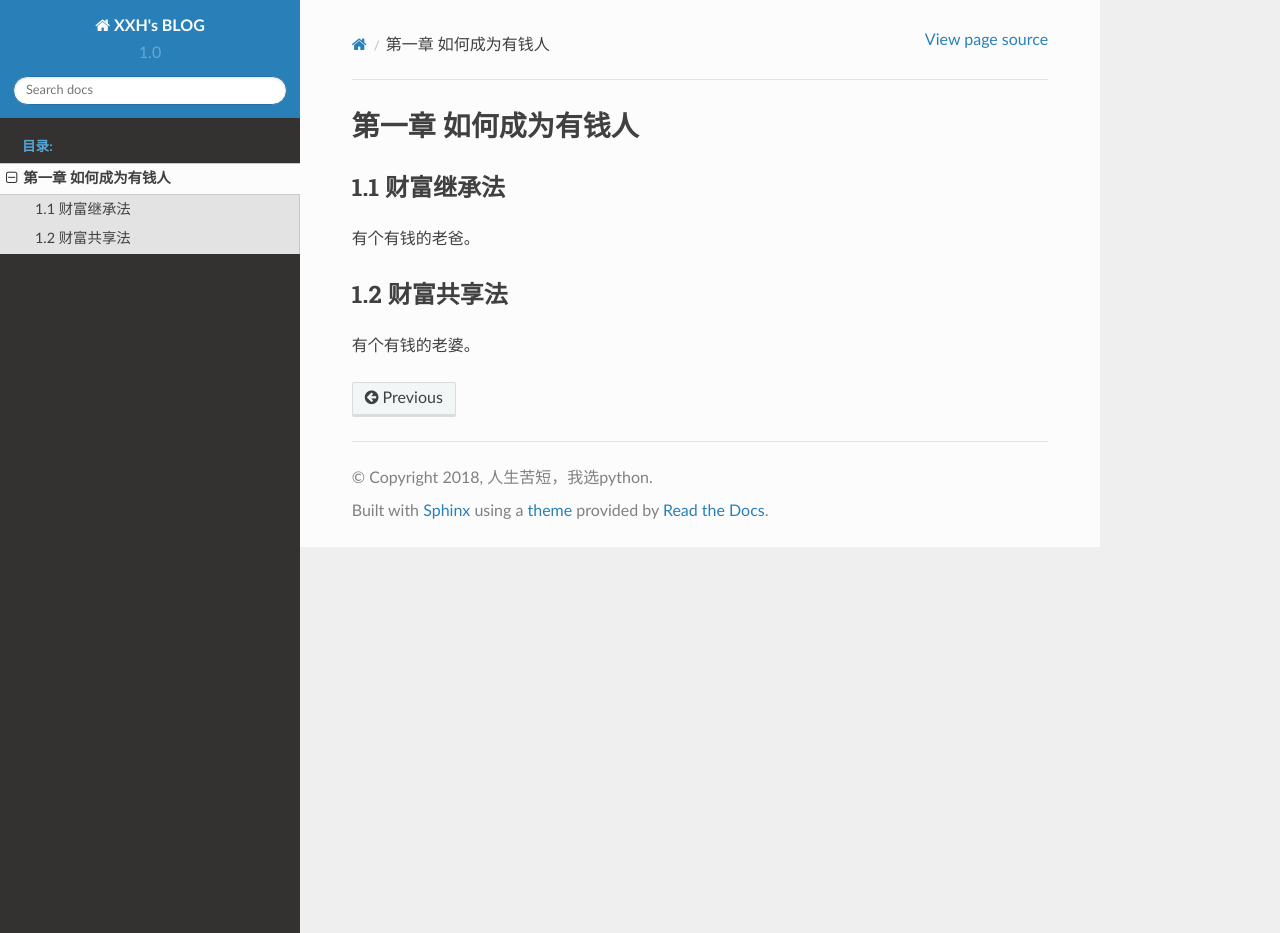
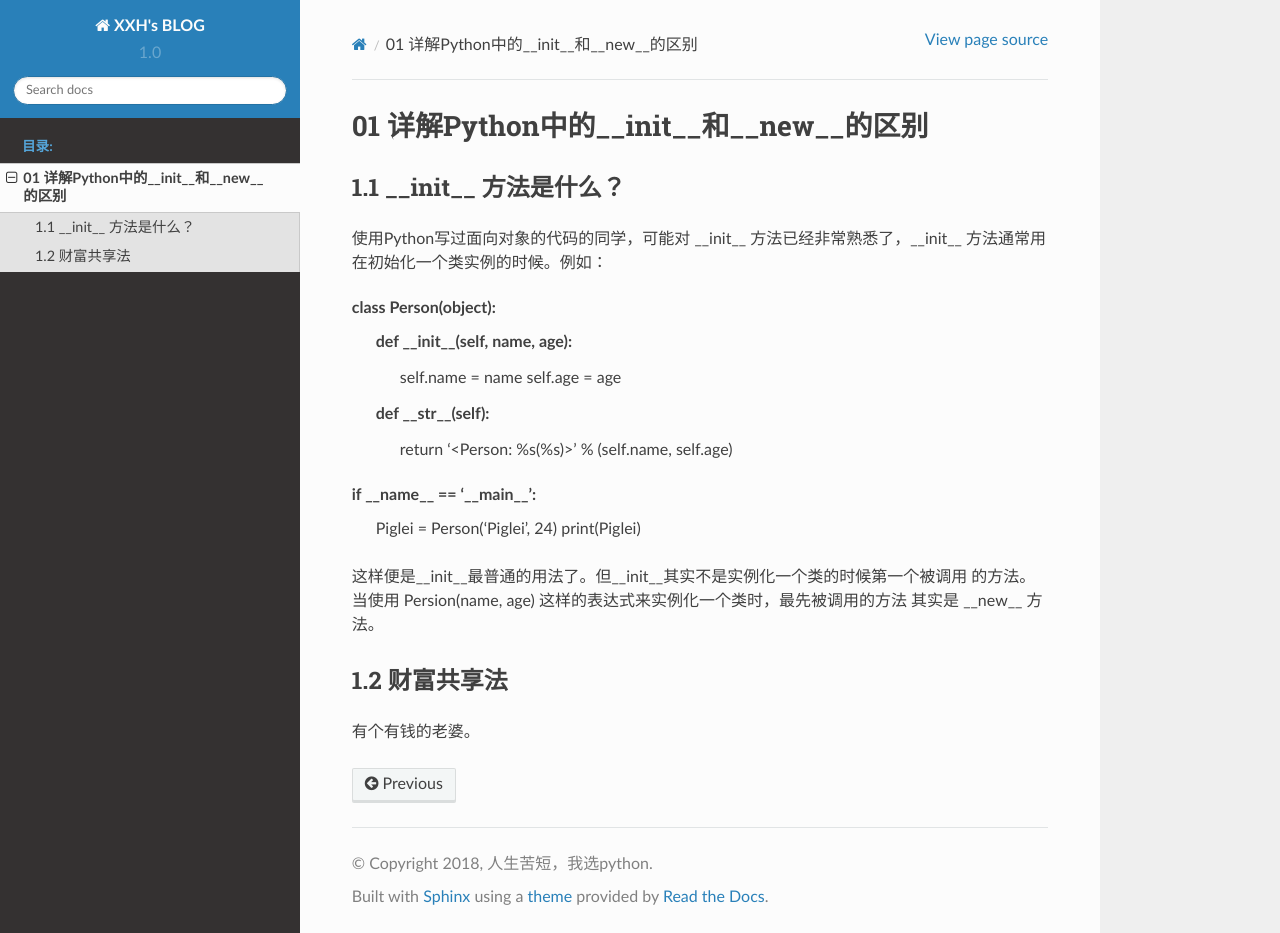
Before and after one commit to 964902285/XXH-s-BLOG, a Sphinx documentation site: the page built from myblog/source/how_to_be_a_rich_man.rst, in a window 1280 px wide and 933 px high. Built offline with Sphinx 7.4.7 and the Read the Docs theme 2.0.0, drawn with Linux system fonts in a browser that asks for light colours.

Commit message:
Update how_to_be_a_rich_man.rst

```diff
--- a/myblog/source/how_to_be_a_rich_man.rst
+++ b/myblog/source/how_to_be_a_rich_man.rst
@@ -1,10 +1,24 @@
-第一章 如何成为有钱人
+01 详解Python中的__init__和__new__的区别
 ======================
 
-1.1 财富继承法
+1.1 __init__ 方法是什么？
 ---------------------
 
-有个有钱的老爸。
+使用Python写过面向对象的代码的同学，可能对 __init__ 方法已经非常熟悉了，__init__ 方法通常用在初始化一个类实例的时候。例如：
+
+class Person(object):
+    def __init__(self, name, age):
+        self.name = name
+        self.age  = age
+
+    def __str__(self):
+        return '<Person: %s(%s)>' % (self.name, self.age)
+
+if __name__ == '__main__':
+    Piglei = Person('Piglei', 24)
+    print(Piglei)
+
+这样便是__init__最普通的用法了。但__init__其实不是实例化一个类的时候第一个被调用 的方法。当使用 Persion(name, age) 这样的表达式来实例化一个类时，最先被调用的方法 其实是 __new__ 方法。
 
 
 1.2 财富共享法
```
